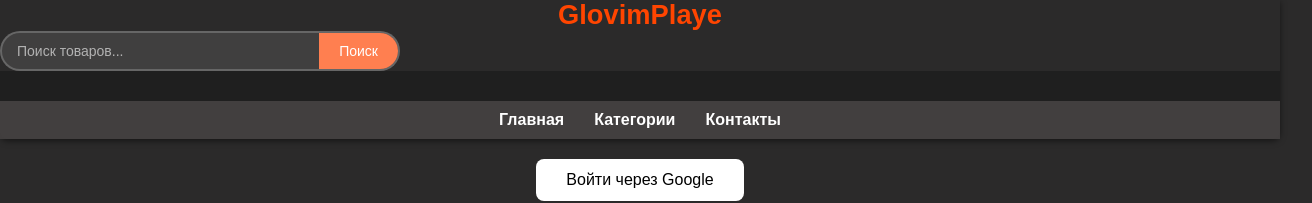
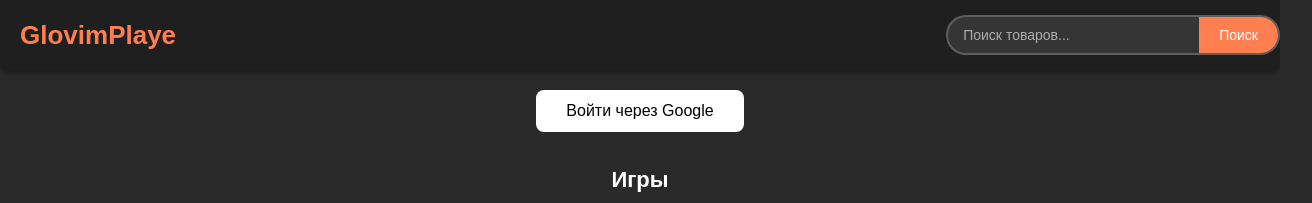
Before and after one commit to lecsik12/glovimplaye, a website: page index.html in a window 1280 px wide. Shown: the top 203 px of the page, 1312 px wide, since content can reach past the window. Drawn offline with Linux system fonts and the light colour scheme.

Commit message:
Add files via upload

```diff
--- a/index.html
+++ b/index.html
@@ -13,7 +13,7 @@
   <link rel="stylesheet" href="https://cdnjs.cloudflare.com/ajax/libs/font-awesome/5.15.1/css/all.min.css">
 
   <style>
- /* =============================
+/* =============================
    БАЗОВЫЕ СТИЛИ И СБРОС
 ============================= */
 * {
@@ -35,21 +35,17 @@ body {
 ============================= */
 header {
   width: 100%;
-  display: flex;
-  flex-direction: column; /* Для возможности второй строки */
-  box-shadow: 0 2px 6px rgba(0,0,0,0.5);
-  border-radius: 0 0 8px 8px;
-}
-
-/* ----- Верхняя часть шапки ----- */
-.header-top {
-  background: #1f1f1f; /* Тёмная полоса на ПК */
+  background: #1f1f1f; /* Тёмная шапка на ПК */
   display: flex;
   align-items: center;
   justify-content: space-between;
   padding: 15px 20px;
+  box-shadow: 0 2px 6px rgba(0,0,0,0.5);
+  border-radius: 0 0 8px 8px;
   position: relative;
 }
+
+/* Логотип слева */
 .logo-button {
   background: none;
   border: none;
@@ -64,7 +60,7 @@ header {
   transform: scale(1.05);
 }
 
-/* Поисковая строка */
+/* Поисковая строка (по центру) */
 .search-container {
   display: flex;
   background: rgba(255,255,255,0.1);
@@ -73,6 +69,7 @@ header {
   border: 2px solid rgba(255,255,255,0.2);
   max-width: 400px;
   width: 100%;
+  margin: 0 20px; /* Отступ между логотипом и профилем */
 }
 .search-input {
   flex: 1;
@@ -144,24 +141,6 @@ header {
 .logout {
   color: red;
   font-weight: bold;
-}
-
-/* ----- Вторая строка (горизонтальное меню на ПК) ----- */
-.header-bottom {
-  background: rgba(71, 68, 68, 0.85);
-  padding: 10px 20px;
-  display: flex;
-  justify-content: center;
-  gap: 30px;
-}
-.header-bottom a {
-  text-decoration: none;
-  color: #fff;
-  font-weight: 600;
-  transition: color 0.3s;
-}
-.header-bottom a:hover {
-  color: #ff7f50;
 }
 
 /* =============================
@@ -419,27 +398,21 @@ footer {
 /* Мобильные (до 768px) */
 @media (max-width: 768px) {
   /* Делаем шапку прозрачной: убираем тёмный фон */
-  .header-top {
+  header {
     background: none !important;
     box-shadow: none;
-  }
-
-  /* Скрываем вторую строку (меню) на мобильном */
-  .header-bottom {
-    display: none;
   }
 
   /* Логотип по центру, чуть меньше */
   .logo-button {
     font-size: 20px;
-    margin-bottom: 10px;
   }
 
   /* Поиск на всю ширину */
   .search-container {
     max-width: 100%;
     width: 90%;
-    margin: 0 auto;
+    margin: 10px auto;
   }
 
   /* Профиль (аватар) скрыт, т.к. неудобно вверху на мобиле */
@@ -520,6 +493,7 @@ footer {
 
 
 
+
   </style>
 </head>
 <body>
@@ -548,16 +522,6 @@ footer {
       <a href="pr.html">Правила</a>
       <a href="#" class="logout" onclick="logout()">Выйти</a>
     </div>
-  </div>
-
-  <div class="header-top">
-    <!-- Логотип, Поиск, Профиль -->
-  </div>
-  <div class="header-bottom">
-    <!-- Горизонтальное меню (ссылки) -->
-    <a href="#">Главная</a>
-    <a href="#">Категории</a>
-    <a href="#">Контакты</a>
   </div>
 </header>
 
```
